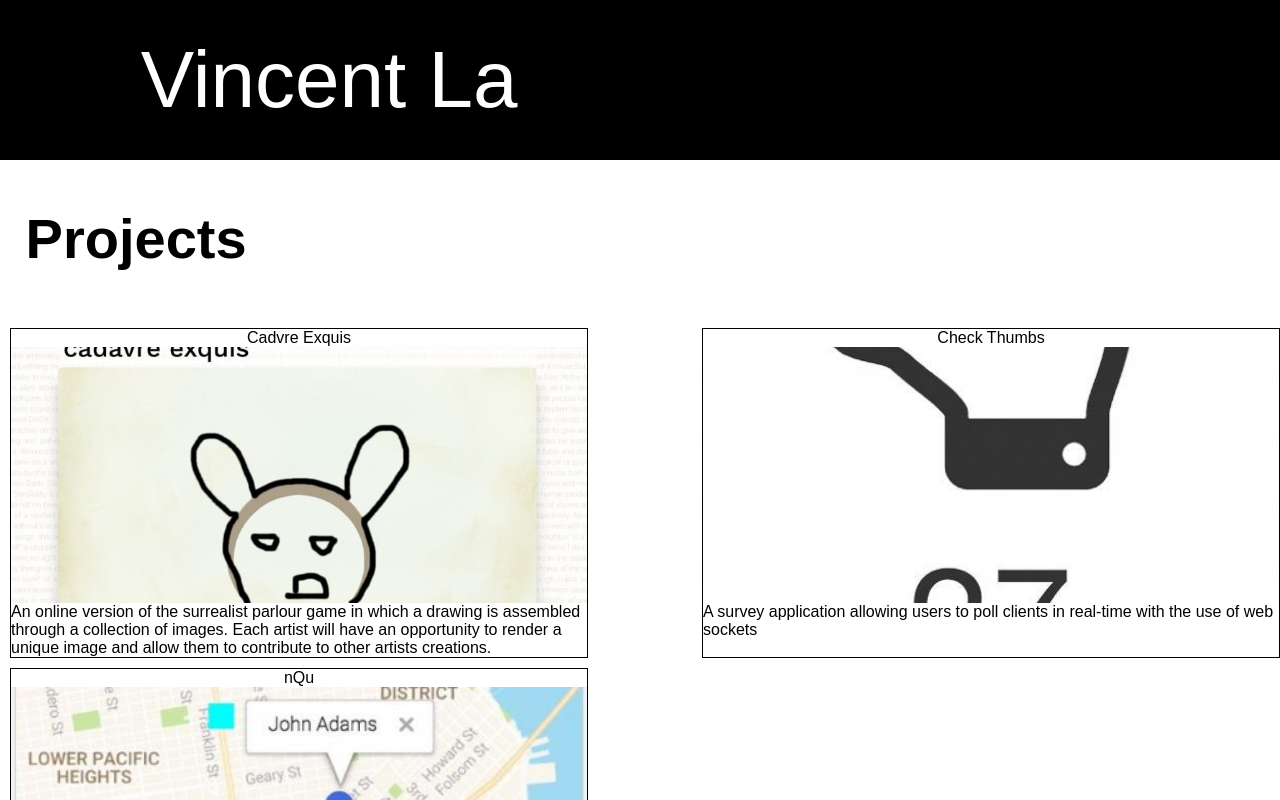
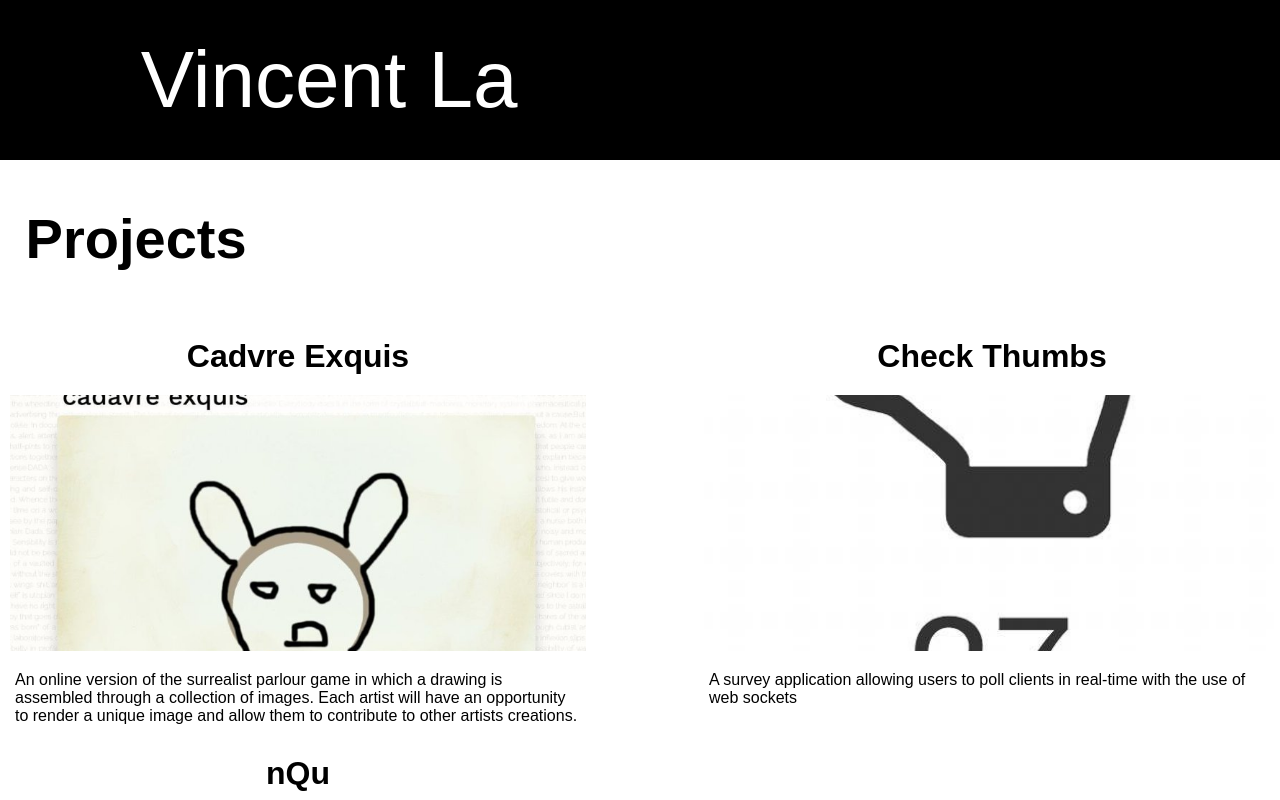
Before and after one commit to vla15/portfolio, a React (Create React App) app: page / in a window 1280 px wide. Shown: the top 800 px of the page. Built offline with nearby package versions, Linux system fonts and the light colour scheme.

Commit message:
linking projects to github

```diff
--- a/src/body/body.jsx
+++ b/src/body/body.jsx
@@ -9,11 +9,11 @@ class Body extends React.Component {
 
   renderProjects() {
     let projects = [
-      { image: "ce.jpeg", title: "Cadvre Exquis", description: `An online version of the surrealist parlour game in which a drawing is assembled through a collection of images. Each artist will have an opportunity to render a unique image and allow them to contribute to other artists creations.` },
-      { image: "ct.jpeg", title: "Check Thumbs", description: `A survey application allowing users to poll clients in real-time with the use of web sockets` },
-      { image: "nqu.jpeg", title: "nQu", description: `An application that enables business owners to monitor customers who are currently waiting in the queue through a real time, intuitive and clean UI. In addition, it will allow business owners to track the location of customers who have added themselves to the queue list and automatically send an SMS alert after a predefined time. Customers can also utilize this application to enqueue themselves to available wait lists within their proximity. It also enables the customer to actively monitor their expected wait times and the number of parties ahead of them.` }
+      { image: "ce.jpeg", href: 'https://github.com/lovelylions/lovelylions', title: "Cadvre Exquis", description: `An online version of the surrealist parlour game in which a drawing is assembled through a collection of images. Each artist will have an opportunity to render a unique image and allow them to contribute to other artists creations.` },
+      { image: "ct.jpeg", href: 'https://github.com/vla15/MagnanimousMonkeys77', title: "Check Thumbs", description: `A survey application allowing users to poll clients in real-time with the use of web sockets` },
+      { image: "nqu.jpeg", href: 'https://github.com/vla15/LuminousLeeks77', title: "nQu", description: `An application that enables business owners to monitor customers who are currently waiting in the queue through a real time, intuitive and clean UI. In addition, it will allow business owners to track the location of customers who have added themselves to the queue list and automatically send an SMS alert after a predefined time. Customers can also utilize this application to enqueue themselves to available wait lists within their proximity. It also enables the customer to actively monitor their expected wait times and the number of parties ahead of them.` }
     ];
-    return projects.map((project, i) => <Project key={i} image={project.image} title={project.title} description={project.description}/>)
+    return projects.map((project, i) => <Project key={i} href={project.href} image={project.image} title={project.title} description={project.description}/>)
   }
 
   render() {
--- a/src/project/project.css
+++ b/src/project/project.css
@@ -5,7 +5,6 @@
   display: flex;
   flex-direction: column;
   align-items: center;
-  border: 1px black solid;
   margin: 5px;
 }
 .project-image-box {
@@ -15,3 +14,14 @@
   background-repeat: no-repeat;
   background-position: center;
 }
+
+.project-item {
+  margin: 10px 5px 10px 5px;
+}
+
+.project-title {
+  font-size: 2em;
+  font-weight: bold;
+  text-decoration: none;
+  color: black;
+}
--- a/src/project/project.jsx
+++ b/src/project/project.jsx
@@ -7,14 +7,16 @@ class Project extends React.Component {
   }
 
   render() {
-    const { title, image, description } = this.props;
+    const { title, image, description, href } = this.props;
     const imageStyle = {
       backgroundImage: `url(${image})`
     }
     return <div className="project-content">
-        <div className="project-title">{title}</div>
-        <div className="project-image-box" style={imageStyle}></div>
-        <div className="project-description">{description}</div>
+        <a href={href} className="project-title project-item">{title}</a>
+        <div className="project-image-box project-item" style={imageStyle} />
+        <div className="project-description project-item">
+          {description}
+        </div>
       </div>;
   }
 }
```
